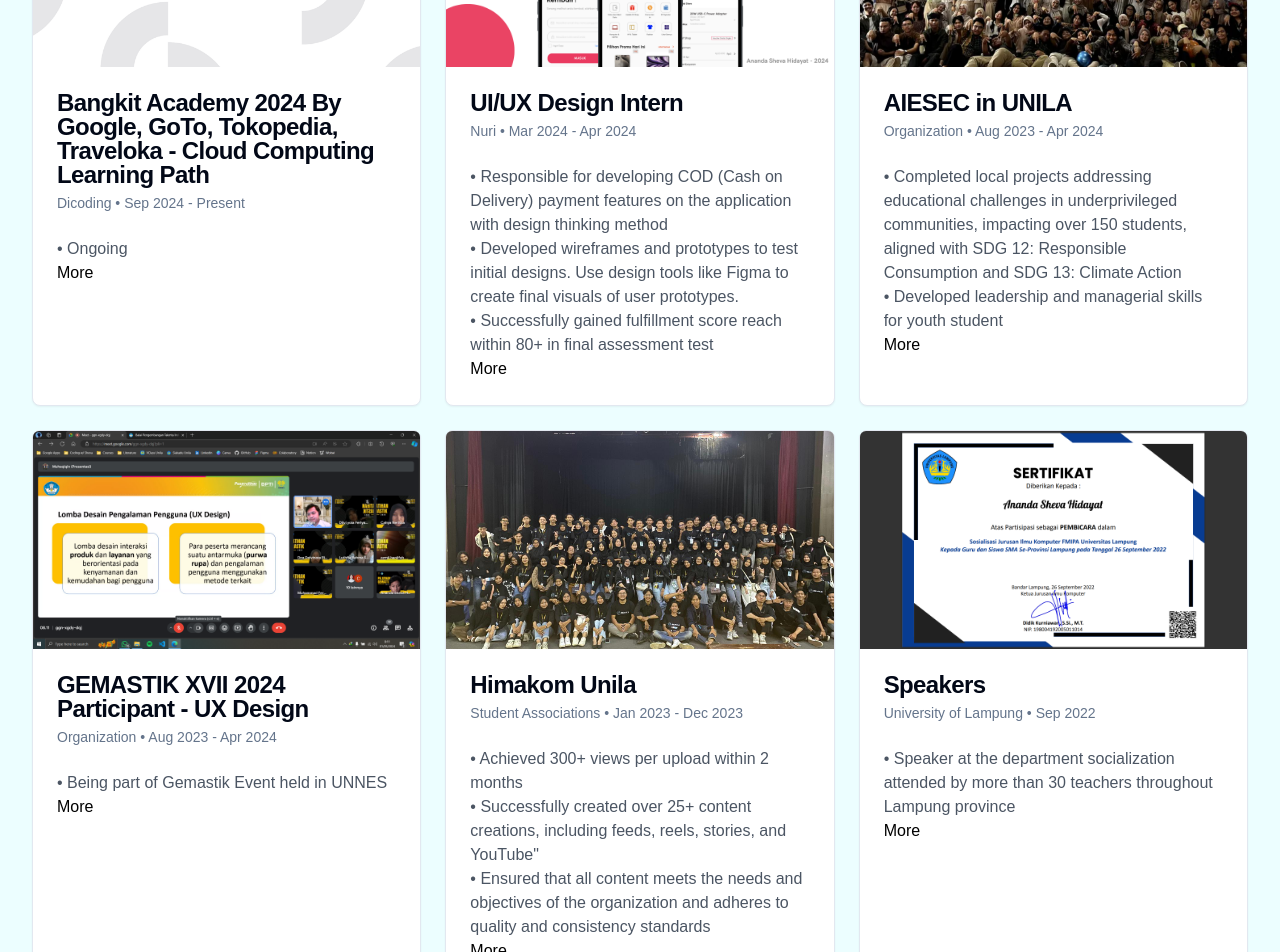
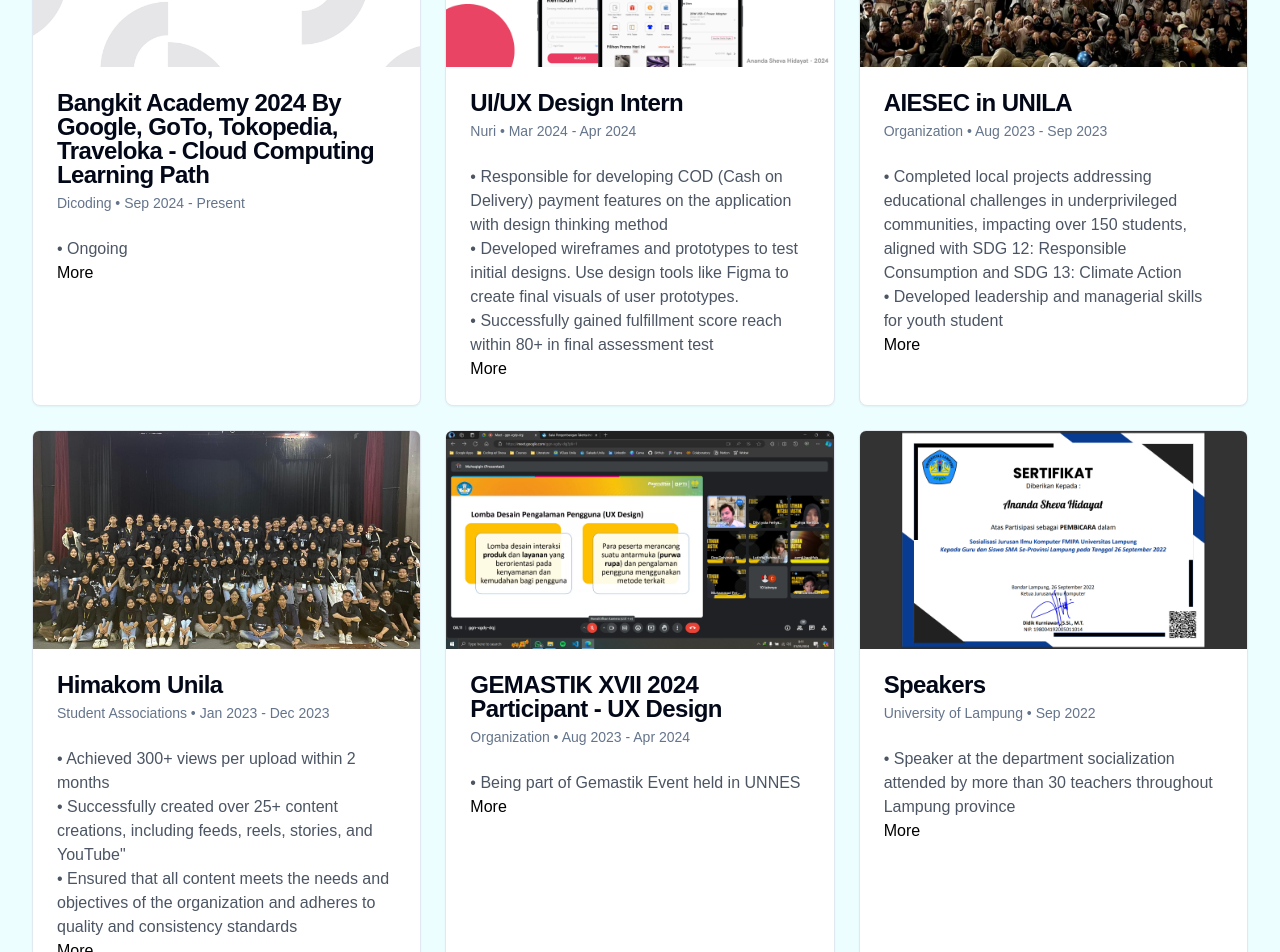
Before and after one commit to AnandaSheva/personal-website, a Next.js app: page / in a window 1280 px wide. Shown: the part 1460-2412 px from the top of the page. Built offline with nearby package versions, Linux system fonts and the light colour scheme.

Commit message:
Update page.tsx [swap card]

```diff
--- a/src/app/page.tsx
+++ b/src/app/page.tsx
@@ -50,12 +50,21 @@
     {
       title: "AIESEC in UNILA",
       company: "Organization",
-      period: "Aug 2023 - Apr 2024",
+      period: "Aug 2023 - Sep 2023",
       description: <p>• Completed local projects addressing educational challenges in underprivileged communities, impacting over 150 students, aligned with SDG 12: Responsible Consumption and SDG 13: Climate Action
       <br />• Developed leadership and managerial skills for youth student
       </p>,
       Image: "/images/aiesec.png",
       Link: <a href="https://www.linkedin.com/company/aiesec-in-universitas-lampung/" target="_blank">More</a>
+    },
+    {
+      title: "Himakom Unila",
+      company: "Student Associations",
+      period: "Jan 2023 - Dec 2023",
+      description: <p>• Achieved 300+ views per upload within 2 months <br />• Successfully created over 25+ content creations, including feeds, reels, stories, and YouTube&quot;
+      <br />• Ensured that all content meets the needs and objectives of the organization and adheres to quality and consistency standards</p>,
+      Image: "/images/himakom.jpg",
+      Link: <a href="https://drive.google.com/drive/folders/1HlhUd6QjbWm9cQgnzuCmDipVZkaYIKy2?usp=sharing" target="_blank">More</a>
     },
     {
       title: "GEMASTIK XVII 2024 Participant - UX Design",
@@ -65,15 +74,6 @@
       </p>,
       Image: "/images/gemastik.png",
       Link: <a href="" target="_blank">More</a>
-    },
-    {
-      title: "Himakom Unila",
-      company: "Student Associations",
-      period: "Jan 2023 - Dec 2023",
-      description: <p>• Achieved 300+ views per upload within 2 months <br />• Successfully created over 25+ content creations, including feeds, reels, stories, and YouTube&quot;
-      <br />• Ensured that all content meets the needs and objectives of the organization and adheres to quality and consistency standards</p>,
-      Image: "/images/himakom.jpg",
-      Link: <a href="https://drive.google.com/drive/folders/1HlhUd6QjbWm9cQgnzuCmDipVZkaYIKy2?usp=sharing" target="_blank">More</a>
     },
     {
       title: "Speakers",
```
